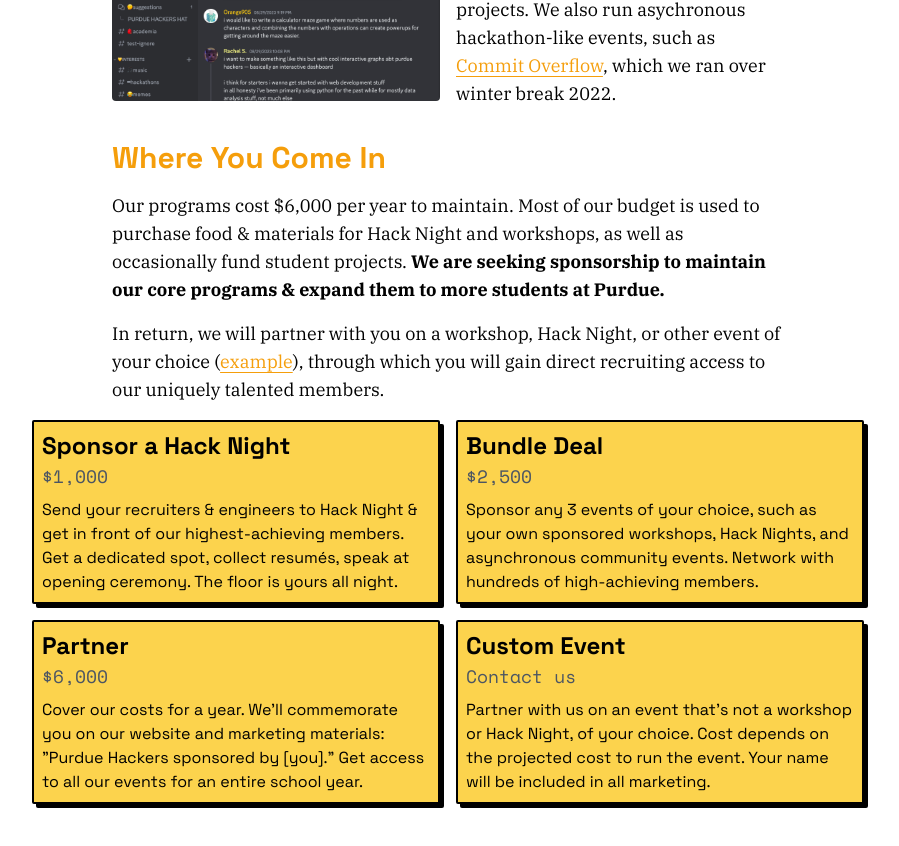
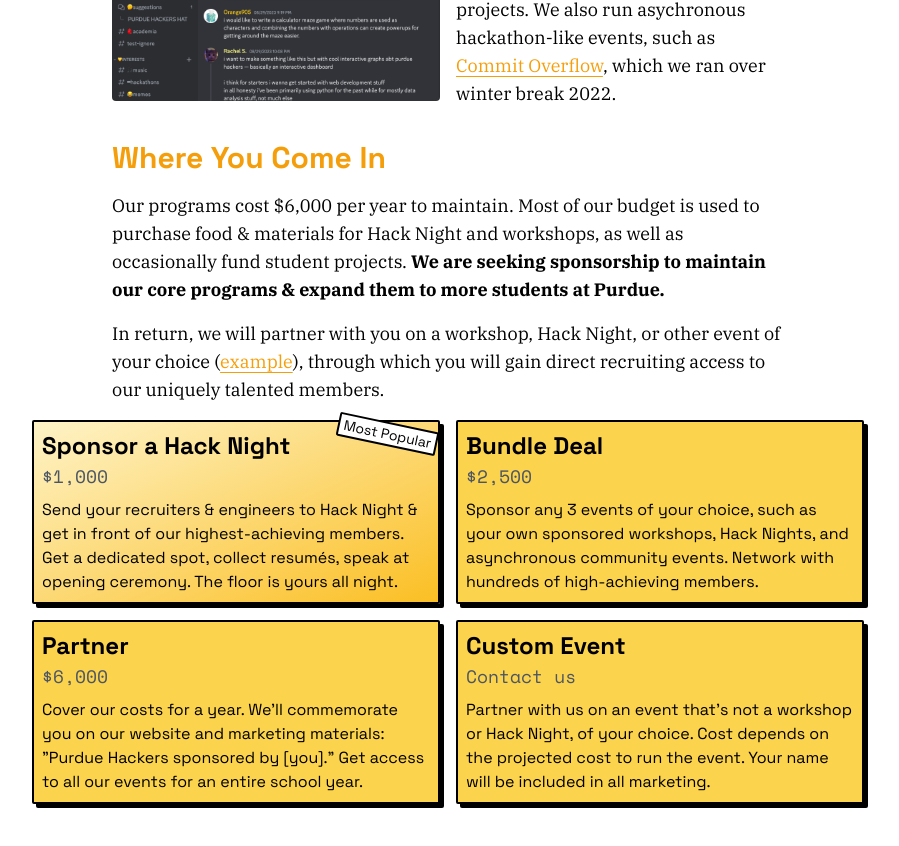
Before and after one commit to purduehackers/site, a Next.js app: page /sponsor in a window 1280 px wide. Shown: the part 2773-3619 px from the top of the page, without its empty margins (192-1091 px from the left). Built offline with nearby package versions, Linux system fonts and the light colour scheme.

Commit message:
most popular

```diff
--- a/components/sponsor/sponsor.mdx
+++ b/components/sponsor/sponsor.mdx
@@ -78,6 +78,7 @@ In return, we will partner with you on a workshop, Hack Night, or other event of
   title="Sponsor a Hack Night"
   price={1000}
   description="Send your recruiters & engineers to Hack Night & get in front of our highest-achieving members. Get a dedicated spot, collect resumés, speak at opening ceremony. The floor is yours all night."
+  mostPopular
 />
 
 <Tier
--- a/components/sponsor/tier.tsx
+++ b/components/sponsor/tier.tsx
@@ -1,14 +1,27 @@
 export function Tier({
   title,
   description,
-  price
+  price,
+  mostPopular
 }: {
   title: string
   description: string
   price?: number
+  mostPopular?: boolean
 }): JSX.Element {
   return (
-    <div className="font-main bg-amber-300 rounded-sm border-2 border-black flex flex-col gap-2 p-2 break-inside-avoid shadow-blocks-sm">
+    <div
+      className={`font-main ${
+        mostPopular
+          ? 'bg-gradient-to-br from-amber-100 to-amber-400 relative'
+          : 'bg-amber-300'
+      } rounded-sm border-2 border-black flex flex-col gap-2 p-2 break-inside-avoid shadow-blocks-sm`}
+    >
+      {mostPopular ? (
+        <div className="absolute top-0 right-0 transform rotate-12 print:rotate-[35deg] print:translate-x-4 print:translate-y-2 bg-white border-2 border-black px-1 rounded-sm">
+          <p className="text-sm">Most Popular</p>
+        </div>
+      ) : null}
       <div className="flex flex-col">
         <h1 className="text-2xl font-bold">{title}</h1>
         <p className="text-gray-600 font-mono text-lg">
```
